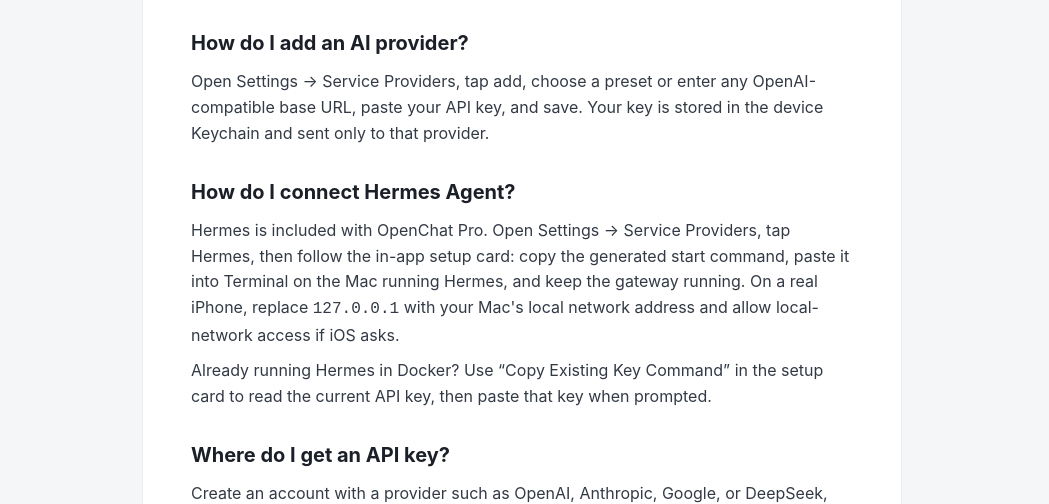
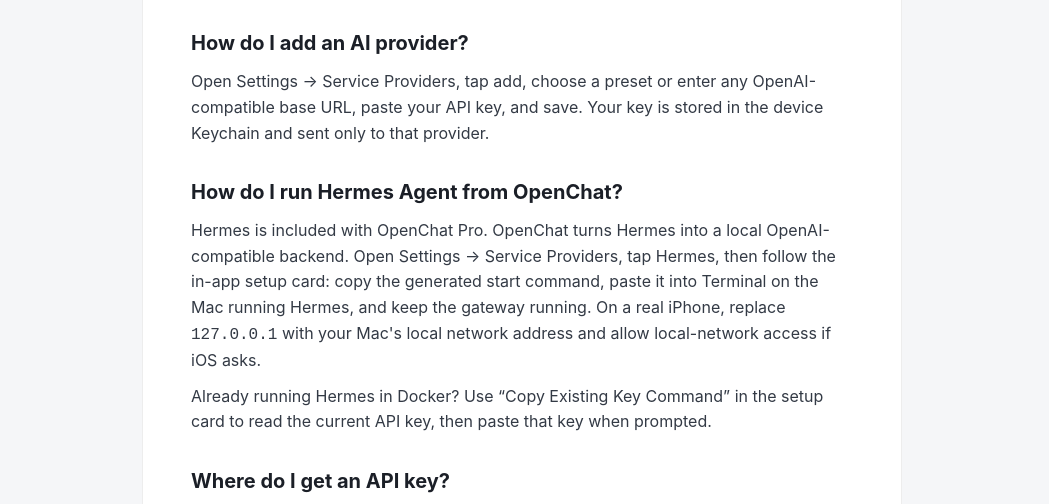
Before and after one commit to neo-idea/openchat-website, a plain HTML site: page support.html in a window 1280 px wide. Shown: the part 245-749 px from the top of the page, without its empty margins (118-1167 px from the left). Drawn offline with Linux system fonts and the light colour scheme.

Commit message:
docs: sharpen Hermes backend positioning

```diff
--- a/support.html
+++ b/support.html
@@ -30,8 +30,8 @@
       <h2>How do I add an AI provider?</h2>
       <p>Open Settings → Service Providers, tap add, choose a preset or enter any OpenAI-compatible base URL, paste your API key, and save. Your key is stored in the device Keychain and sent only to that provider.</p>
 
-      <h2>How do I connect Hermes Agent?</h2>
-      <p>Hermes is included with OpenChat Pro. Open Settings → Service Providers, tap Hermes, then follow the in-app setup card: copy the generated start command, paste it into Terminal on the Mac running Hermes, and keep the gateway running. On a real iPhone, replace <code>127.0.0.1</code> with your Mac's local network address and allow local-network access if iOS asks.</p>
+      <h2>How do I run Hermes Agent from OpenChat?</h2>
+      <p>Hermes is included with OpenChat Pro. OpenChat turns Hermes into a local OpenAI-compatible backend. Open Settings → Service Providers, tap Hermes, then follow the in-app setup card: copy the generated start command, paste it into Terminal on the Mac running Hermes, and keep the gateway running. On a real iPhone, replace <code>127.0.0.1</code> with your Mac's local network address and allow local-network access if iOS asks.</p>
       <p>Already running Hermes in Docker? Use “Copy Existing Key Command” in the setup card to read the current API key, then paste that key when prompted.</p>
 
       <h2>Where do I get an API key?</h2>
```
Also changed, not shown: index.html (+1 -1 lines).
